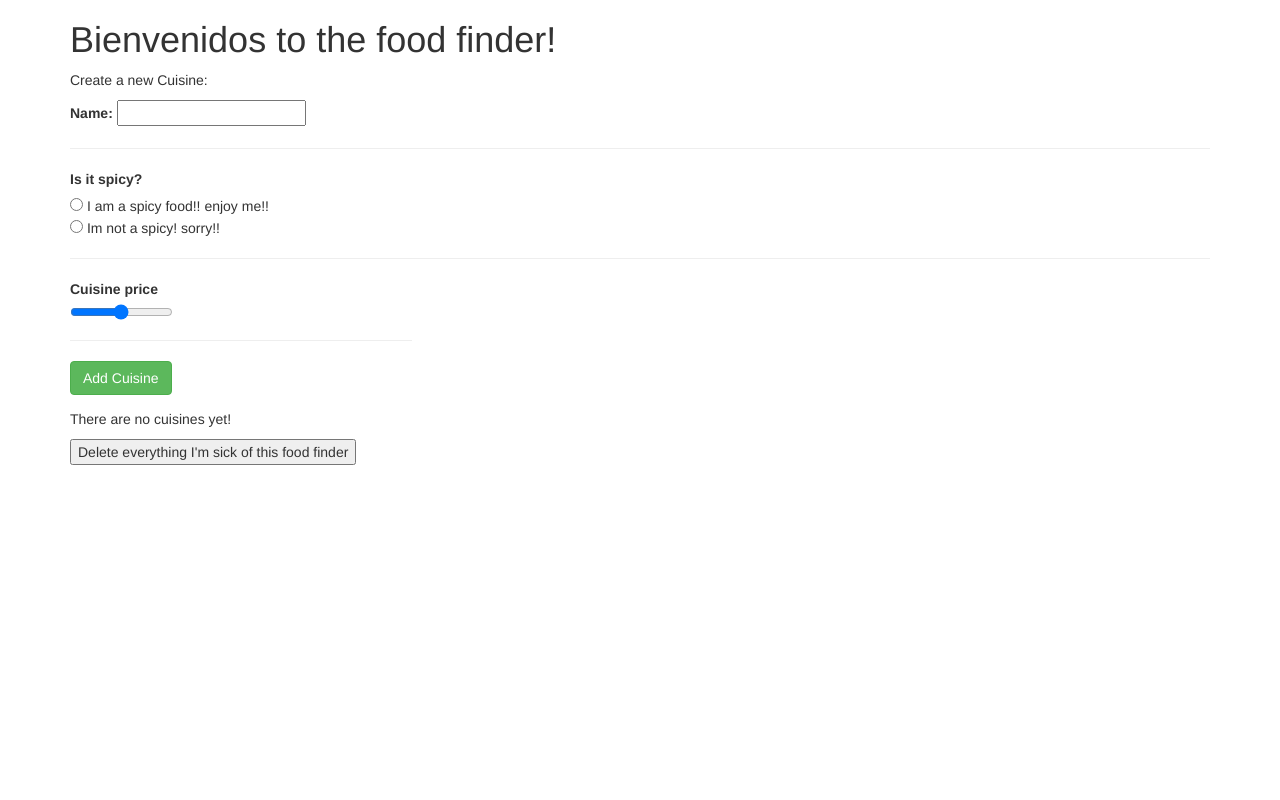
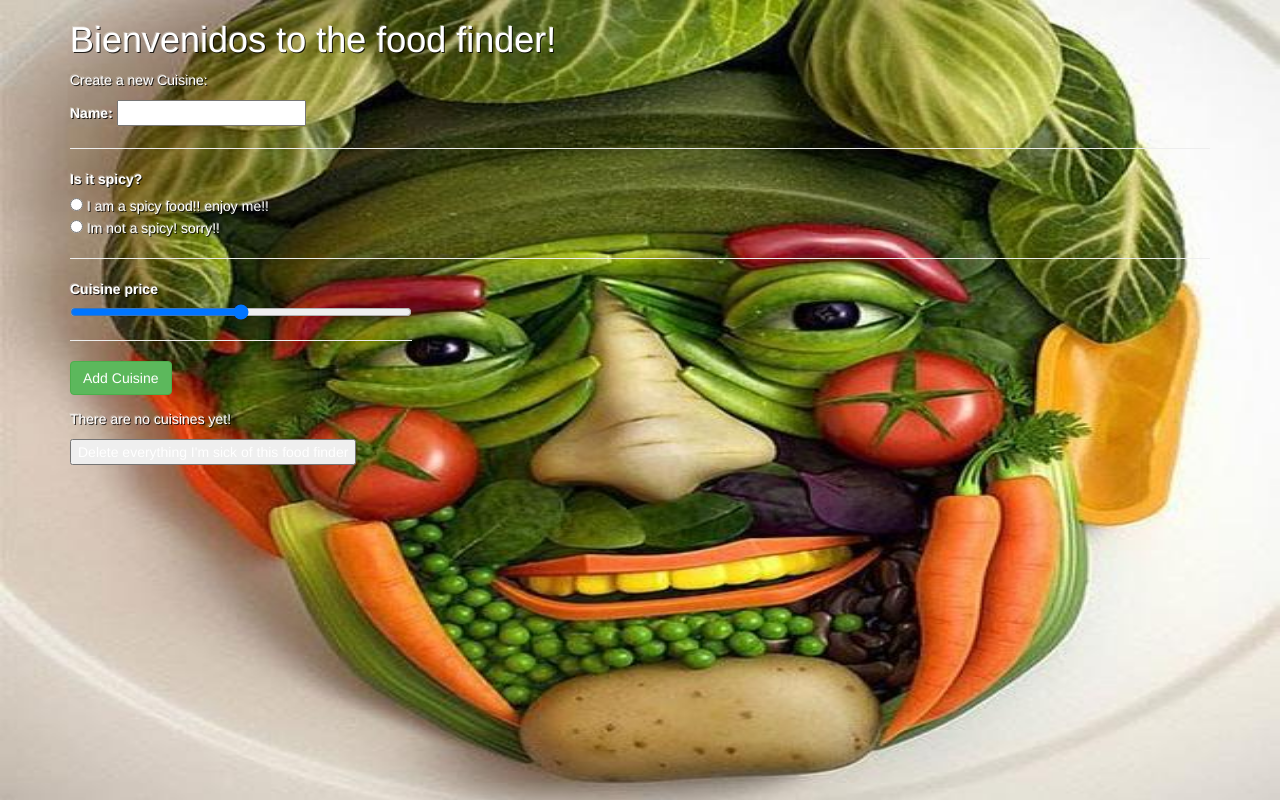
Before and after one commit to ashlinaronin/food_finder, a PHP site: template views/index.html.twig in a window 1280 px wide. Run offline with PHP 8.4, Linux system fonts and the light colour scheme; the template is opened without the code that fills it, so the values that code supplies are empty; some libraries are stand-ins or nearby versions.

Commit message:
Move slider script to separate file

```diff
--- a/styles/styles.css
+++ /dev/null
@@ -1,8 +0,0 @@
-#price-slider {
-    width: 30%;
-
-}
-
-#price {
-    width: 30%;
-}
--- a/views/cuisine.html.twig
+++ b/views/cuisine.html.twig
@@ -2,6 +2,7 @@
     <head>
         <title>Cuisine</title>
         <link rel='stylesheet' href='https://maxcdn.bootstrapcdn.com/bootstrap/3.3.5/css/bootstrap.min.css'>
+        <link rel='stylesheet' href='/styles/styles.css' />
     </head>
     <body>
         <div class="container">
--- a/views/cuisine_edit.html.twig
+++ b/views/cuisine_edit.html.twig
@@ -1,6 +1,7 @@
 <html>
     <head>
         <link rel='stylesheet' href='https://maxcdn.bootstrapcdn.com/bootstrap/3.3.5/css/bootstrap.min.css'>
+        <link rel='stylesheet' href='/styles/styles.css' />
         <title>Edit cuisine</title>
     </head>
     <body>
--- a/views/index.html.twig
+++ b/views/index.html.twig
@@ -2,10 +2,15 @@
     <head>
         <link rel='stylesheet' href='https://maxcdn.bootstrapcdn.com/bootstrap/3.3.5/css/bootstrap.min.css'>
         <link rel='stylesheet' href='/styles/styles.css' />
+        <script src="/scripts/dollarslider.js"></script>
         <title>Food Finder </title>
     </head>
     <body>
+
         <div class="container">
+            <!-- <div class="row">
+
+                <div class= "col-md-6"> -->
             <h1>Bienvenidos to the food finder!</h1>
 
             <p>Create a new Cuisine:</p>
@@ -30,28 +35,12 @@
                 <hr>
                 <div class="form-group" id="price-slider">
                     <label for="price">Cuisine price</label>
+
                     <input id="price" name="price" type="range" min="1" max="5" step="1" oninput="outputUpdate(value)">
-                    <!-- <output for="fader" id="currentPrice">$5</output> -->
                     <div id="dollars"></div>
-                    <script>
-                        function outputUpdate(price) {
-                            var gifHtml = "";
-                            for (i = 0; i < price; i++) {
-                                gifHtml += '<img src="/img/dollar.gif" width="48" height="48" alt="dolla dolla bill yall"/>'
-                            }
-                            document.getElementById("dollars").innerHTML = gifHtml;
-                        }
-                    </script>
+
                     <hr>
                 </div>
-
-
-
-
-
-
-
-
 
                 <button type="submit" class="btn btn-success">Add Cuisine</button>
             </form>
@@ -72,6 +61,8 @@
                 <button type="submit">Delete everything I'm sick of this food finder</button>
             </form>
         </div>
+    <!-- </div>
+</div> -->
 
     </body>
 </html>
--- a/views/restaurant_edit.html.twig
+++ b/views/restaurant_edit.html.twig
@@ -1,6 +1,7 @@
 <html>
     <head>
         <link rel='stylesheet' href='https://maxcdn.bootstrapcdn.com/bootstrap/3.3.5/css/bootstrap.min.css'>
+        <link rel='stylesheet' href='/styles/styles.css' />
         <title>Edit cafe</title>
     </head>
     <body>
--- /dev/null
+++ b/web/scripts/dollarslider.js
@@ -0,0 +1,7 @@
+function outputUpdate(price) {
+    var gifHtml = "";
+    for (i = 0; i < price; i++) {
+        gifHtml += '<img src="/img/dollar.gif" width="48" height="48" alt="dolla dolla bill yall"/>'
+    }
+    document.getElementById("dollars").innerHTML = gifHtml;
+}
--- /dev/null
+++ b/web/styles/styles.css
@@ -0,0 +1,19 @@
+#price-slider {
+    width: 30%;
+
+}
+
+
+body
+{
+    color:white;
+    background-image: url("../img/background.jpeg");
+    background-size: 100% 100%;
+    /*text-shadow: 4px 2px 2px #ffffff;*/
+    text-shadow: -1px -1px 0px rgba(255,255,255,0.3), 1px 1px 0px rgba(0,0,0,0.8);
+}
+
+input
+{
+    color: black;
+}
```
Also changed, not shown: web/img/background.jpeg (added).
